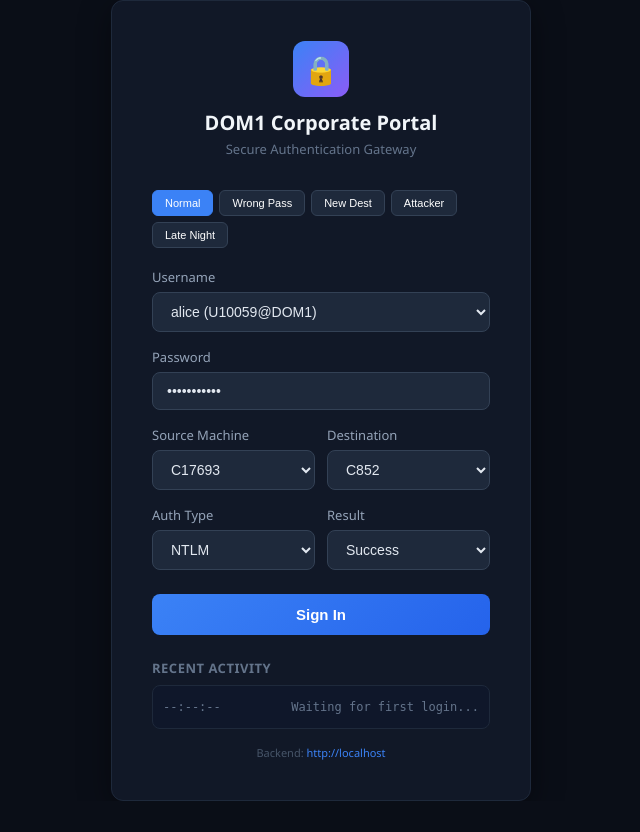
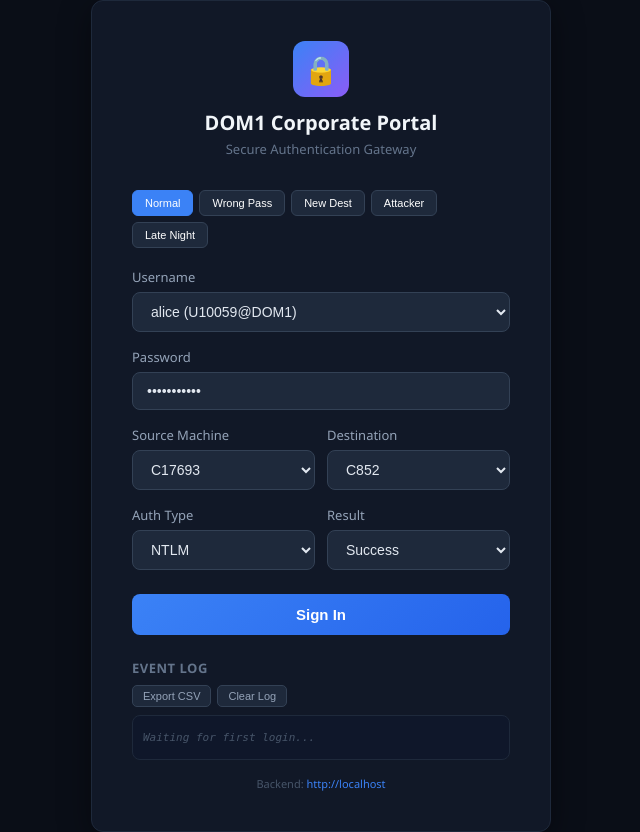
Before and after one commit to urvashiritu/MAJOR-PAIN-ATE-, a Flask app: page /login in a window 1280 px wide. Shown: the whole page, without its empty margins (319-959 px from the left). Before the commit the page ends 801 px from the top, so only its background shows below. Run offline with Flask 3, Linux system fonts and the light colour scheme.

Commit message:
feat: structured verdict explanation + event log with CSV export on login page

```diff
--- a/lanl-anomaly/live/templates/login.html
+++ b/lanl-anomaly/live/templates/login.html
@@ -7,7 +7,7 @@
 <style>
   *{margin:0;padding:0;box-sizing:border-box}
   body{font-family:'Segoe UI',system-ui,sans-serif;background:#0a0e17;color:#e0e6f0;min-height:100vh;display:flex;align-items:center;justify-content:center}
-  .login-card{background:#111827;border:1px solid #1e293b;border-radius:12px;padding:40px;width:420px;box-shadow:0 8px 32px rgba(0,0,0,.4)}
+  .login-card{background:#111827;border:1px solid #1e293b;border-radius:12px;padding:40px;width:460px;box-shadow:0 8px 32px rgba(0,0,0,.4)}
   .logo{text-align:center;margin-bottom:32px}
   .logo .icon{width:56px;height:56px;background:linear-gradient(135deg,#3b82f6,#8b5cf6);border-radius:12px;display:inline-flex;align-items:center;justify-content:center;font-size:28px;margin-bottom:12px}
   .logo h1{font-size:20px;font-weight:600;color:#f1f5f9}
@@ -26,15 +26,36 @@
   .result.flag{background:rgba(251,191,36,.12);border:1px solid #854d0e;color:#fbbf24}
   .result.block{background:rgba(239,68,68,.12);border:1px solid #991b1b;color:#f87171}
   .result .title{font-weight:600;font-size:14px;margin-bottom:4px}
+  .result .scores{display:flex;gap:12px;margin:6px 0;font-size:12px;color:#94a3b8}
+  .result .scores .badge{background:rgba(255,255,255,.06);padding:2px 8px;border-radius:4px;font-family:'JetBrains Mono',monospace}
+  .result .reasons-list{margin:8px 0 0;padding:0;list-style:none}
+  .result .reasons-list li{padding:3px 0 3px 14px;position:relative;font-size:12px;color:#cbd5e1}
+  .result .reasons-list li::before{content:'';position:absolute;left:0;top:9px;width:6px;height:6px;border-radius:50%}
+  .result.block .reasons-list li::before{background:#f87171}
+  .result.flag .reasons-list li::before{background:#fbbf24}
+  .result.allow .reasons-list li::before{background:#4ade80}
+  .result .meta{margin-top:8px;font-size:11px;color:#64748b;border-top:1px solid rgba(255,255,255,.06);padding-top:6px}
   .history{margin-top:24px}
-  .history h3{font-size:13px;color:#64748b;margin-bottom:8px;text-transform:uppercase;letter-spacing:.5px}
-  .history-log{max-height:200px;overflow-y:auto;font-family:'JetBrains Mono',monospace;font-size:12px;background:#0f172a;border:1px solid #1e293b;border-radius:8px;padding:10px}
-  .history-log .entry{padding:4px 0;border-bottom:1px solid #1e293b;display:flex;justify-content:space-between}
+  .history-header{display:flex;justify-content:space-between;align-items:center;margin-bottom:8px}
+  .history-header h3{font-size:13px;color:#64748b;text-transform:uppercase;letter-spacing:.5px}
+  .history-stats{font-size:11px;color:#64748b}
+  .history-stats span{margin-left:8px}
+  .history-stats .s-ok{color:#4ade80}
+  .history-stats .s-warn{color:#fbbf24}
+  .history-stats .s-err{color:#f87171}
+  .history-controls{display:flex;gap:6px;margin-bottom:8px}
+  .history-controls button{width:auto;padding:4px 10px;font-size:11px;font-weight:500;background:#1e293b;border:1px solid #334155;border-radius:5px;margin:0;color:#94a3b8;cursor:pointer}
+  .history-controls button:hover{background:#334155;color:#e2e8f0}
+  .history-log{max-height:260px;overflow-y:auto;font-family:'JetBrains Mono',monospace;font-size:11px;background:#0f172a;border:1px solid #1e293b;border-radius:8px;padding:10px}
+  .history-log .entry{padding:5px 0;border-bottom:1px solid #1e293b;display:flex;flex-direction:column;gap:2px}
   .history-log .entry:last-child{border:none}
+  .history-log .entry-top{display:flex;justify-content:space-between;align-items:center}
   .history-log .time{color:#64748b}
   .history-log .ok{color:#4ade80}
   .history-log .warn{color:#fbbf24}
   .history-log .err{color:#f87171}
+  .history-log .detail{color:#64748b;font-size:10px}
+  .history-log .empty{color:#475569;font-style:italic}
   .scenario-bar{display:flex;gap:6px;margin-bottom:20px;flex-wrap:wrap}
   .scenario-bar button{width:auto;padding:6px 12px;font-size:11px;font-weight:500;background:#1e293b;border:1px solid #334155;border-radius:6px;margin:0}
   .scenario-bar button:hover{background:#334155}
@@ -112,9 +133,16 @@
   <div class="result" id="result"></div>
 
   <div class="history">
-    <h3>Recent Activity</h3>
+    <div class="history-header">
+      <h3>Event Log</h3>
+      <div class="history-stats" id="historyStats"></div>
+    </div>
+    <div class="history-controls">
+      <button onclick="exportCSV()">Export CSV</button>
+      <button onclick="clearLog()">Clear Log</button>
+    </div>
     <div class="history-log" id="historyLog">
-      <div class="entry"><span class="time">--:--:--</span> <span style="color:#64748b">Waiting for first login...</span></div>
+      <div class="entry empty">Waiting for first login...</div>
     </div>
   </div>
 
@@ -125,7 +153,19 @@
 const API = window.location.protocol + '//' + window.location.host;
 document.getElementById('backendUrl').textContent = API;
 
-let lastScenario = 'normal';
+const LOG_KEY = 'laptop2_event_log';
+let eventLog = JSON.parse(localStorage.getItem(LOG_KEY) || '[]');
+
+function setScenario(name) {
+  const s = SCENARIOS[name];
+  document.getElementById('userSelect').value = s.user;
+  document.getElementById('srcComputer').value = s.src;
+  document.getElementById('dstComputer').value = s.dst;
+  document.getElementById('authType').value = s.auth;
+  document.getElementById('resultSelect').value = s.result;
+  document.querySelectorAll('.scenario-bar button').forEach(b => b.classList.remove('active'));
+  event.target.classList.add('active');
+}
 
 const SCENARIOS = {
   normal:    { user: '1', src: 'C17693', dst: 'C852',  auth: 'NTLM', result: 'Success' },
@@ -135,16 +175,120 @@ const SCENARIOS = {
   late:      { user: '2', src: 'C17693', dst: 'C852',  auth: 'NTLM', result: 'Success' },
 };
 
-function setScenario(name) {
-  lastScenario = name;
-  const s = SCENARIOS[name];
-  document.getElementById('userSelect').value = s.user;
-  document.getElementById('srcComputer').value = s.src;
-  document.getElementById('dstComputer').value = s.dst;
-  document.getElementById('authType').value = s.auth;
-  document.getElementById('resultSelect').value = s.result;
-  document.querySelectorAll('.scenario-bar button').forEach(b => b.classList.remove('active'));
-  event.target.classList.add('active');
+function renderVerdict(data) {
+  const el = document.getElementById('result');
+  const level = data.risk_level || 'low';
+  el.className = 'result ' + (data.decision === 'block' ? 'block' : data.decision === 'flag' ? 'flag' : 'allow');
+  el.style.display = 'block';
+
+  const icons = { allow: '&#9989;', flag: '&#9888;&#65039;', block: '&#10060;' };
+  const labels = { allow: 'ACCESS GRANTED', flag: 'ACCESS FLAGGED', block: 'ACCESS DENIED' };
+
+  const ifScore = (data.if_score || 0).toFixed(3);
+  const combined = (data.combined_score || 0).toFixed(3);
+  const devPts = data.dev_points || 0;
+  const eventId = data.row_id || '?';
+  const ts = data.ts ? new Date(data.ts).toLocaleTimeString() : new Date().toLocaleTimeString();
+
+  const devReasons = (data.dev_reasons || '').split(';').map(s => s.trim()).filter(Boolean);
+  let reasonsHtml = '';
+  if (devReasons.length > 0) {
+    reasonsHtml = '<ul class="reasons-list">' + devReasons.map(r => '<li>' + r + '</li>').join('') + '</ul>';
+  }
+
+  el.innerHTML = `
+    <div class="title">${icons[data.decision] || ''} ${labels[data.decision] || data.decision.toUpperCase()}</div>
+    <div class="scores">
+      <span>Score: <strong class="badge">${combined}</strong></span>
+      <span>Anomaly(IF): <strong class="badge">${ifScore}</strong></span>
+      <span>Habit Breaks: <strong class="badge">${devPts}</strong></span>
+    </div>
+    ${reasonsHtml}
+    <div class="meta">Event #${eventId} &middot; ${ts}</div>
+  `;
+}
+
+function addLogEntry(data, payload) {
+  const name = document.getElementById('userSelect').selectedOptions[0].dataset.name;
+  const entry = {
+    ts: new Date().toISOString(),
+    event_id: data.row_id,
+    user_name: name,
+    user_id: payload.user_id,
+    src_computer: payload.src_computer,
+    dst_computer: payload.dst_computer,
+    auth_type: payload.auth_type,
+    result: payload.result,
+    score: data.combined_score,
+    if_score: data.if_score,
+    decision: data.decision,
+    risk_level: data.risk_level,
+    dev_points: data.dev_points,
+    dev_reasons: data.dev_reasons,
+  };
+  eventLog.unshift(entry);
+  localStorage.setItem(LOG_KEY, JSON.stringify(eventLog));
+  renderLog();
+}
+
+function renderLog() {
+  const log = document.getElementById('historyLog');
+  const stats = document.getElementById('historyStats');
+
+  if (eventLog.length === 0) {
+    log.innerHTML = '<div class="entry empty">Waiting for first login...</div>';
+    stats.innerHTML = '';
+    return;
+  }
+
+  const allowCount = eventLog.filter(e => e.decision === 'allow').length;
+  const flagCount = eventLog.filter(e => e.decision === 'flag').length;
+  const blockCount = eventLog.filter(e => e.decision === 'block').length;
+  stats.innerHTML = `<span>${eventLog.length} events</span>` +
+    (allowCount ? `<span class="s-ok">${allowCount} allow</span>` : '') +
+    (flagCount ? `<span class="s-warn">${flagCount} flag</span>` : '') +
+    (blockCount ? `<span class="s-err">${blockCount} block</span>` : '');
+
+  log.innerHTML = eventLog.map(e => {
+    const time = new Date(e.ts).toLocaleTimeString();
+    const cls = e.decision === 'block' ? 'err' : e.decision === 'flag' ? 'warn' : 'ok';
+    const dec = e.decision.toUpperCase();
+    return `<div class="entry">
+      <div class="entry-top">
+        <span><span class="time">${time}</span> <span class="${cls}">${e.user_name} &rarr; ${e.dst_computer} [${(e.score||0).toFixed(3)}] ${dec}</span></span>
+        <span class="time">#${e.event_id || '?'}</span>
+      </div>
+      <div class="detail">${e.src_computer} &rarr; ${e.dst_computer} &middot; ${e.auth_type} &middot; ${e.result}</div>
+    </div>`;
+  }).join('');
+}
+
+function clearLog() {
+  eventLog = [];
+  localStorage.removeItem(LOG_KEY);
+  renderLog();
+}
+
+function exportCSV() {
+  if (eventLog.length === 0) return;
+  const headers = ['timestamp','event_id','user_name','user_id','src_computer','dst_computer','auth_type','result','score','if_score','decision','risk_level','dev_points','dev_reasons'];
+  const rows = eventLog.map(e => headers.map(h => {
+    let v = e[h] ?? '';
+    if (h === 'ts') v = e.ts;
+    if (h === 'score' || h === 'if_score') v = (v || 0).toFixed(6);
+    v = String(v).replace(/"/g, '""');
+    return v.includes(',') || v.includes('"') ? `"${v}"` : v;
+  }).join(','));
+  const csv = [headers.join(','), ...rows].join('\n');
+  const blob = new Blob([csv], { type: 'text/csv' });
+  const url = URL.createObjectURL(blob);
+  const a = document.createElement('a');
+  const now = new Date();
+  const pad = n => String(n).padStart(2, '0');
+  a.href = url;
+  a.download = `laptop2_events_${now.getFullYear()}-${pad(now.getMonth()+1)}-${pad(now.getDate())}_${pad(now.getHours())}-${pad(now.getMinutes())}.csv`;
+  a.click();
+  URL.revokeObjectURL(url);
 }
 
 async function submitLogin(e) {
@@ -169,26 +313,8 @@ async function submitLogin(e) {
     });
     const data = await res.json();
 
-    const el = document.getElementById('result');
-    const level = data.risk_level || 'low';
-    el.className = 'result ' + (data.decision === 'block' ? 'block' : data.decision === 'flag' ? 'flag' : 'allow');
-    el.style.display = 'block';
-
-    const icons = { allow: '&#9989;', flag: '&#9888;&#65039;', block: '&#10060;' };
-    const labels = { allow: 'ACCESS GRANTED', flag: 'ACCESS FLAGGED', block: 'ACCESS DENIED' };
-    el.innerHTML = `
-      <div class="title">${icons[data.decision] || ''} ${labels[data.decision] || data.decision.toUpperCase()}</div>
-      <div>Score: <strong>${(data.combined_score || 0).toFixed(3)}</strong> | Risk: <strong>${level.toUpperCase()}</strong></div>
-      <div style="margin-top:4px;color:#94a3b8">${data.reasons || ''}</div>
-    `;
-
-    // Add to history
-    const log = document.getElementById('historyLog');
-    if (log.querySelector('.entry .time')?.textContent === '--:--:--') log.innerHTML = '';
-    const now = new Date().toLocaleTimeString();
-    const cls = data.decision === 'block' ? 'err' : data.decision === 'flag' ? 'warn' : 'ok';
-    const name = document.getElementById('userSelect').selectedOptions[0].dataset.name;
-    log.innerHTML = `<div class="entry"><span class="time">${now}</span> <span class="${cls}">${name} -> ${payload.dst_computer} [${data.combined_score?.toFixed(3)}] ${data.decision.toUpperCase()}</span></div>` + log.innerHTML;
+    renderVerdict(data);
+    addLogEntry(data, payload);
 
   } catch (err) {
     const el = document.getElementById('result');
@@ -200,6 +326,8 @@ async function submitLogin(e) {
   btn.disabled = false;
   btn.textContent = 'Sign In';
 }
+
+renderLog();
 </script>
 </body>
 </html>
```
Also changed, not shown: 1 other file.
